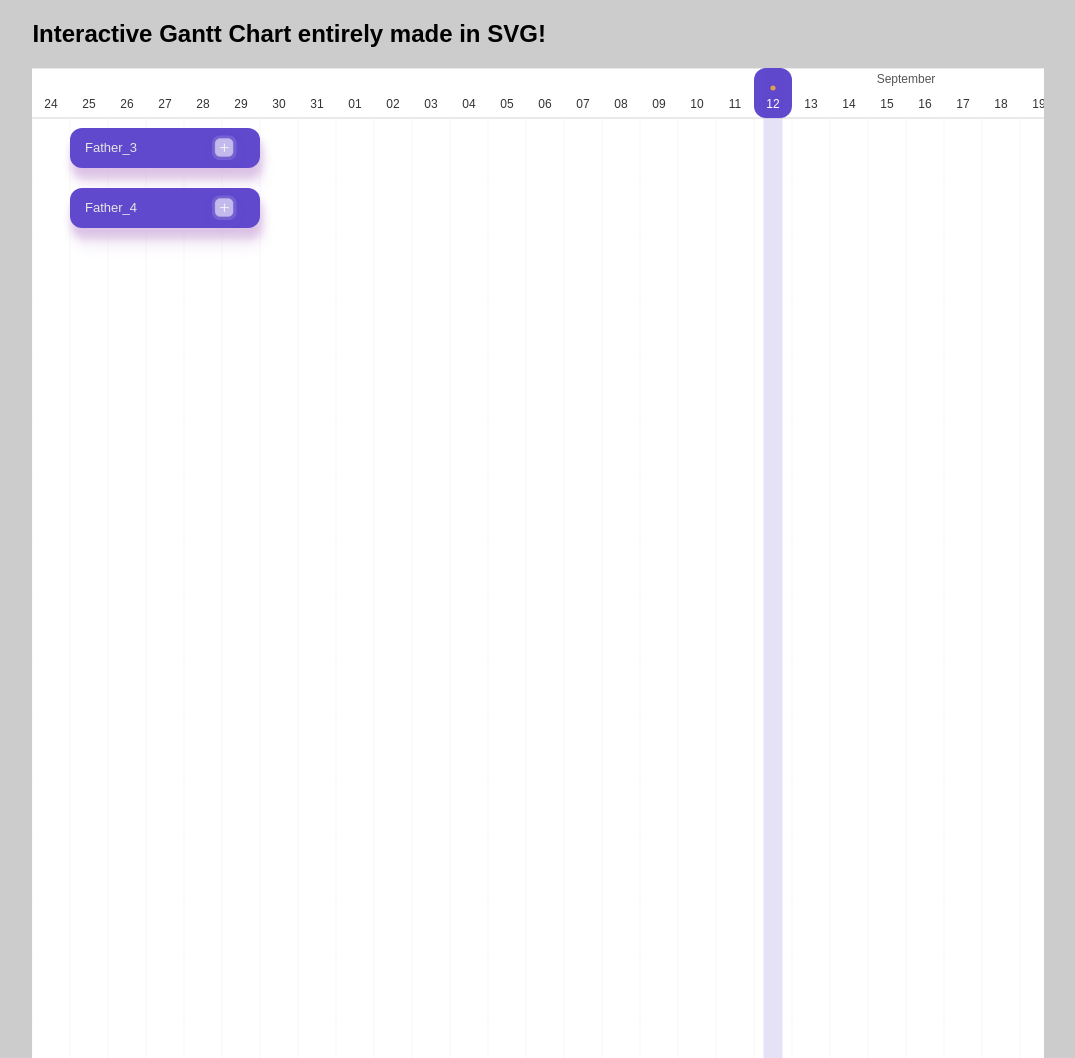
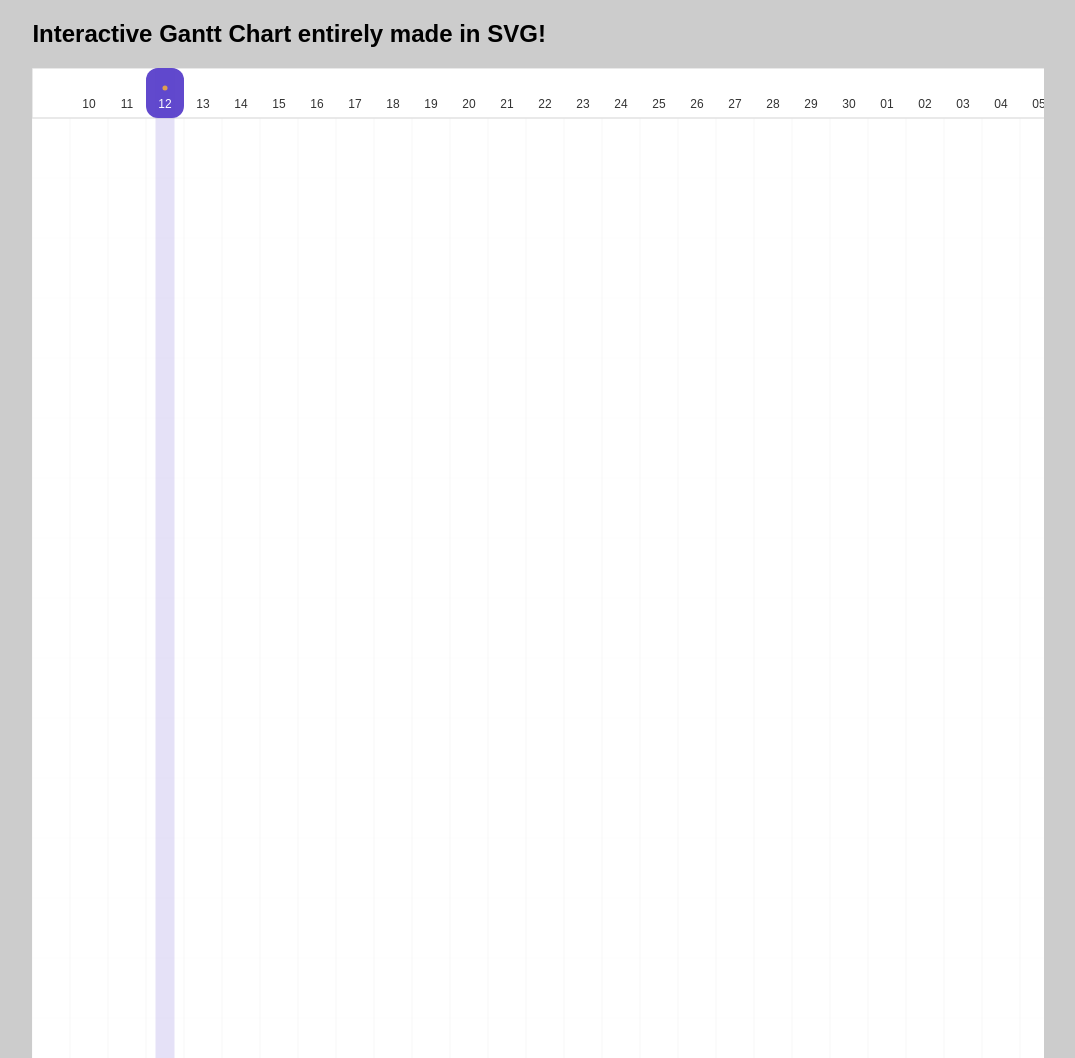
Before and after one commit to deathperminut/Gantt, a website: page index.html in a window 1280 px wide. Shown: the whole page, without its empty margins (102-1177 px from the left). Drawn offline with Linux system fonts and the light colour scheme.

Commit message:
SE GENERAN LOS CAMBIOS PARA ARREGLAR LA GRILLA CUANDO NO HAY NI UNA TAREA...

```diff
--- a/index.html
+++ b/index.html
@@ -25,21 +25,7 @@
         <div class="gantt-target"></div>
     </div>
     <script>
-        var tasks = [{
-            start: '2022-08-25',
-            end: '2022-08-29',
-            name: 'Father_3',
-            id: "Task 11",
-            Father: true,
-            Porcent: 100,
-        }, {
-            start: '2022-08-25',
-            end: '2022-08-29',
-            name: 'Father_4',
-            id: "Task 12",
-            Father: true,
-            Porcent: 100,
-        }]
+        var tasks = [];
 
         var gantt_chart = new Gantt(".gantt-target", tasks, {
 
--- a/src/index.js
+++ b/src/index.js
@@ -256,6 +256,12 @@ export default class Gantt {
     setup_gantt_dates() {
         this.gantt_start = this.gantt_end = null;
 
+        if (this.tasks.length == 0) {
+            this.gantt_start = new Date(); // FECHA ACTUAL
+            this.gantt_end = date_utils.add(this.gantt_start, 30, 'day'); // LE SUMAMOS 30 DIAS A LA FECHA ACTUAL
+
+        } else {
+
             for (let task of this.tasks) {
                 // set global start and end date
                 if (!this.gantt_start || task._start < this.gantt_start) {
@@ -263,6 +269,7 @@ export default class Gantt {
                 }
                 if (!this.gantt_end || task._end > this.gantt_end) {
                     this.gantt_end = task._end;
+                }
             }
         }
 
@@ -795,6 +802,10 @@ export default class Gantt {
         if (TaskButton == null) {
 
 
+            if (this.tasks.length == 0) {
+                parent_element.scrollLeft = 0;
+
+            } else {
                 const hours_before_first_task = date_utils.diff(
                     this.get_oldest_starting_date(),
                     this.gantt_start,
@@ -806,6 +817,7 @@ export default class Gantt {
                     this.options.column_width;
 
                 parent_element.scrollLeft = scroll_pos;
+            }
 
         } else {
             var scroll_pos = TaskButton - 30;
```
Also changed, not shown: dist/frappe-gantt.js. Lines whose indentation alone changed are shown as unchanged.
